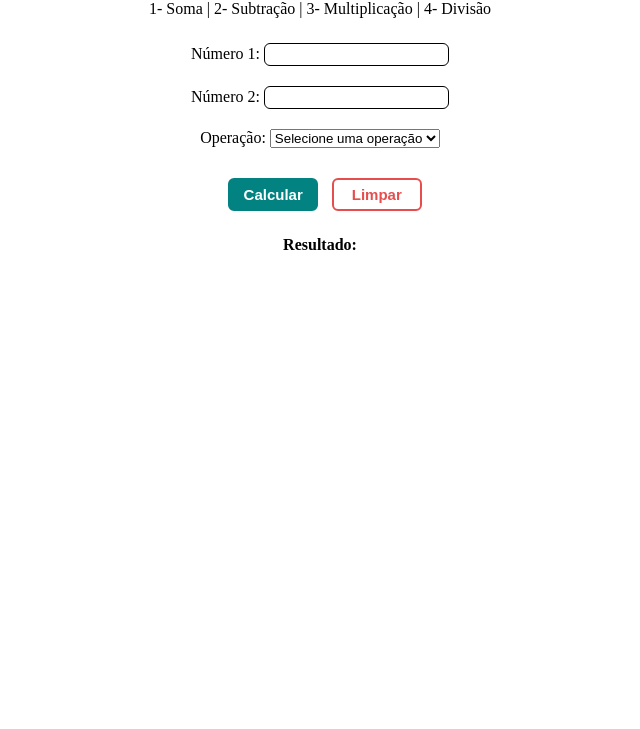
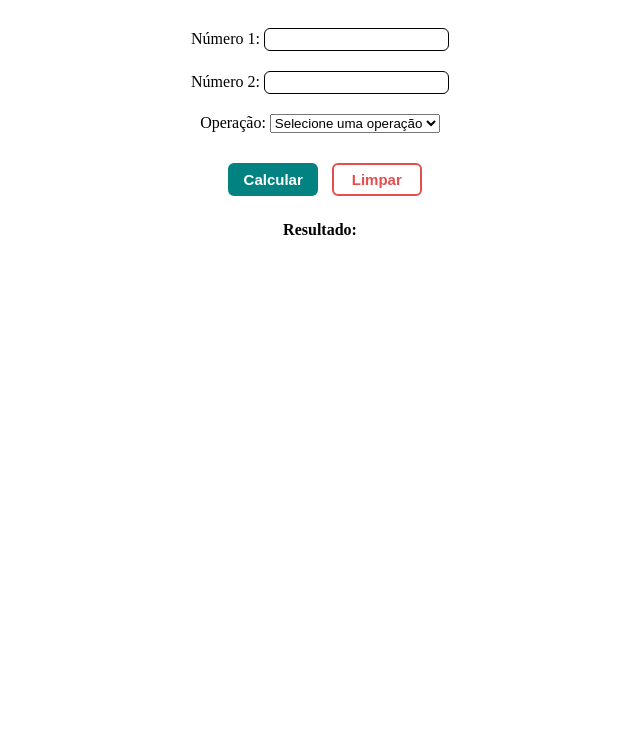
Before and after one commit to gabrielaserafimm/Calculadora-js, a plain HTML site: page index.html in a window 1280 px wide. Shown: the part 71-800 px from the top of the page, without its empty margins (320-960 px from the left). Drawn offline with Linux system fonts and the light colour scheme.

Commit message:
pequenos ajustes no html

```diff
--- a/index.html
+++ b/index.html
@@ -10,10 +10,7 @@
 </head>
 
 <body>
-    <h1>Calculadora</h1>
-    <div>
-        <span>1- Soma | 2- Subtração | 3- Multiplicação | 4- Divisão</span>
-    </div>
+    <h1>Calculadora</h1><br>
     <label>
         Número 1:
         <input id="numero1" type="text">
```
